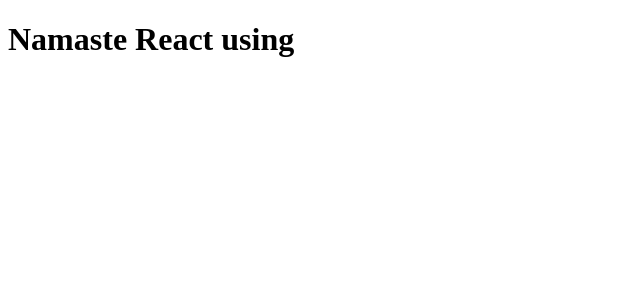
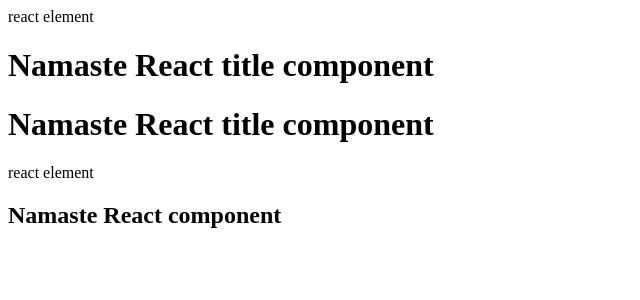
Before and after one commit to maheshsalunkhe2510/namaste-react, a React (Vite) app: page / in a window 1280 px wide. Shown: the top 300 px of the page, without its empty margins (0-640 px from the left). Built offline with nearby package versions, Linux system fonts and the light colour scheme.

Commit message:
Episode-03

```diff
--- a/App.js
+++ b/App.js
@@ -1,7 +1,20 @@
 import React from "react";
 import ReactDOM from "react-dom"
 
+const Title = () => <h1 id="heading">Namaste React title component </h1>
+const reactElement = <div>react element </div>
+
+
+const HeaderComponent = () => {
+        return <div>
+                <Title />
+                {Title()}
+                {reactElement}
+                <h2> Namaste React component</h2>
+        </div>
+}
+const componentInReactElement = <div>react element <HeaderComponent /></div>
+
 const root = ReactDOM.createRoot(document.getElementById("root"));
-
-        const jsxHeading=<h1 id="heading">Namaste React using</h1>
-root.render(jsxHeading);
+root.render(componentInReactElement);
+//root.render(<HeaderComponent />);
```
Also changed, not shown: 1 other file (tests, documents, lock files or other folders).
